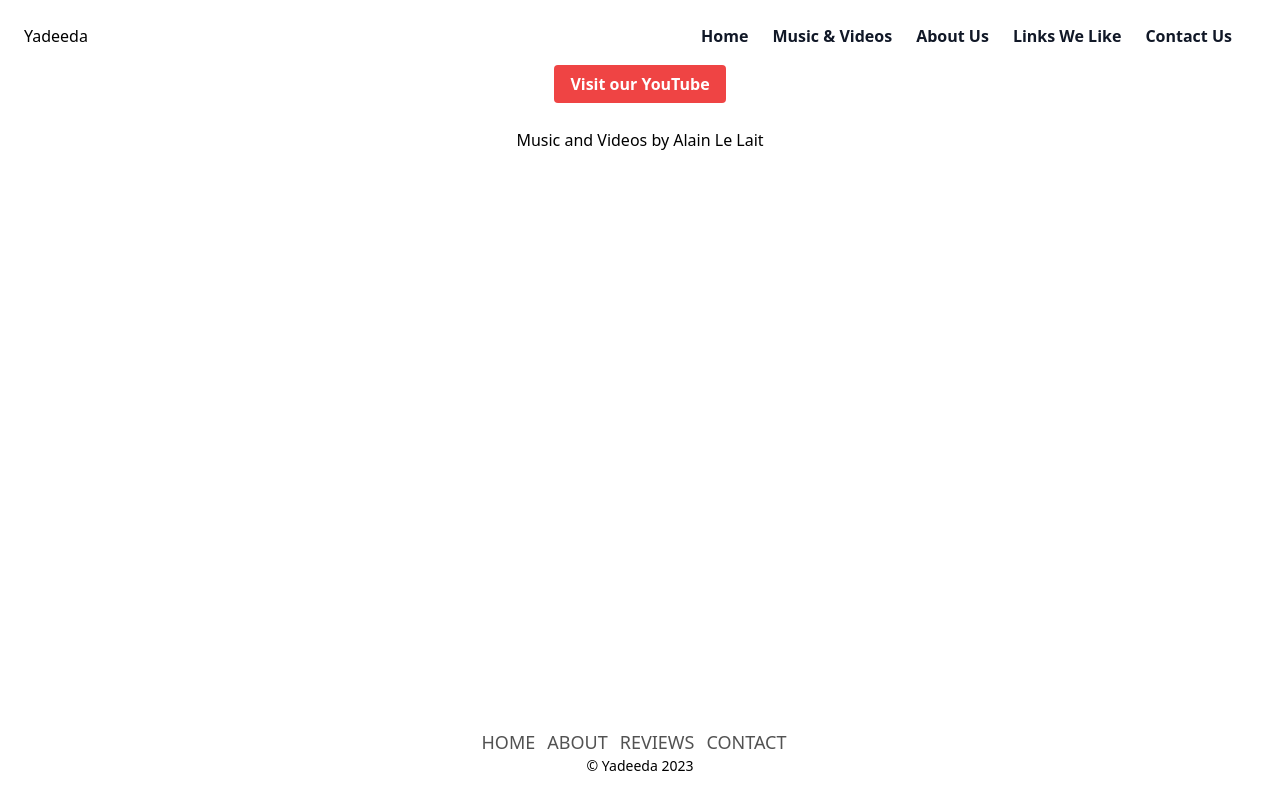
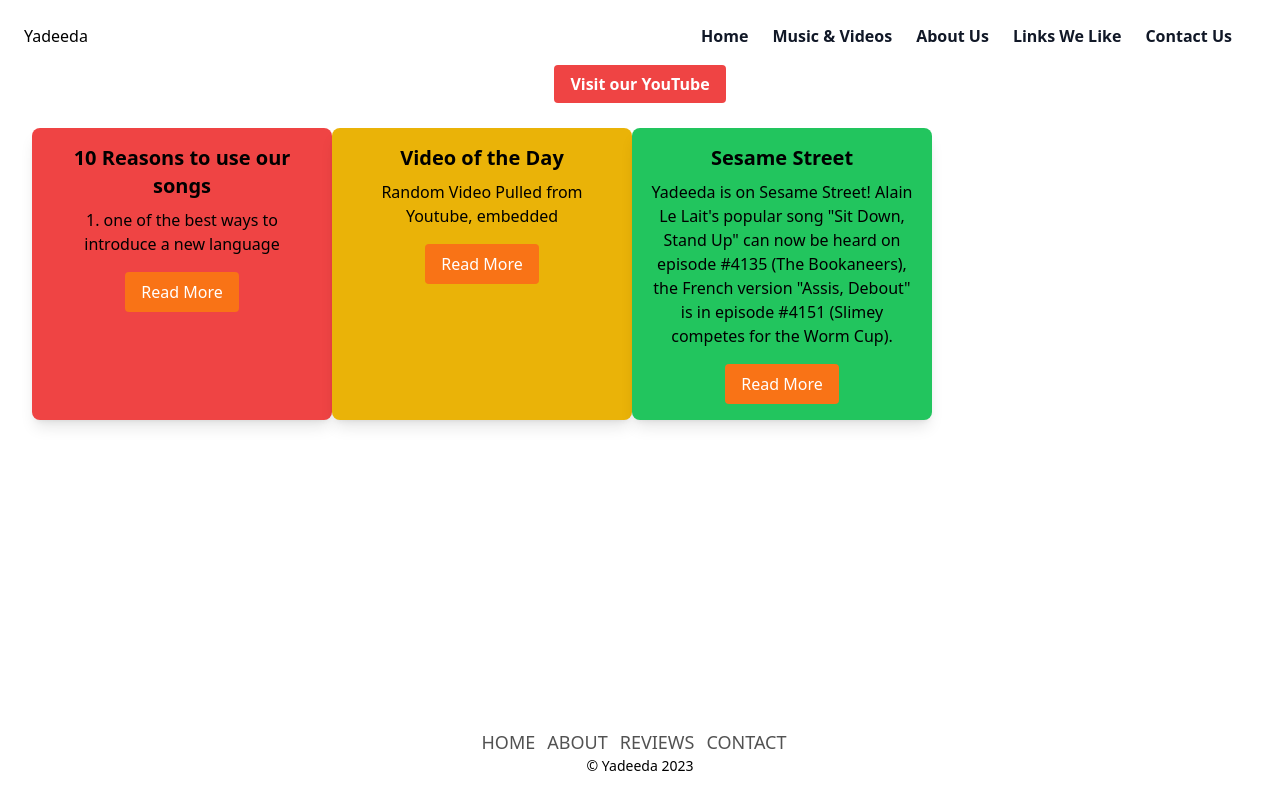
Before and after one commit to sjlelait/yadeeda, a React (Create React App) app: page / in a window 1280 px wide. Built offline with nearby package versions, Linux system fonts and the light colour scheme.

Commit message:
wip: adds HomeCards

```diff
--- /dev/null
+++ b/src/components/HomeCard.js
@@ -0,0 +1,19 @@
+import React from 'react';
+
+const HomeCard = ({ title, image, description, link, bgColor }) => {
+  return (
+    <div className={`rounded-lg shadow-lg p-4 ${bgColor}`} style={{ width: '300px' }}>
+      {image && (
+        <img src={image} alt={title} className="w-full h-32 object-cover mb-4 rounded" />
+      )}
+      {title && <h2 className="text-xl font-bold mb-2">{title}</h2>}
+      {description && <p>{description}</p>}
+      {link &&
+        <a href={link} className="bg-orange-500 text-white px-4 py-2 mt-4 inline-block rounded">
+          Read More
+        </a>}
+    </div>
+  );
+};
+
+export default HomeCard;
--- a/src/pages/Home.js
+++ b/src/pages/Home.js
@@ -1,9 +1,43 @@
 import React from 'react';
+import Card from '../components/HomeCard';
 
 const Home = (props) => {
+    const cardData = [
+        {
+          title: '10 Reasons to use our songs',
+          image: null,
+          description: '1. one of the best ways to introduce a new language',
+          link: 'https://example.com/card1',
+          bgColor: 'bg-red-500',
+        },
+        {
+          title: 'Video of the Day',
+          image: null,
+          description: 'Random Video Pulled from Youtube, embedded ',
+          link: 'https://www.youtube.com/@tialela99',
+          bgColor: 'bg-yellow-500',
+        },
+        {
+          title: 'Sesame Street',
+          image: null,
+          description: 'Yadeeda is on Sesame Street! Alain Le Lait\'s popular song "Sit Down, Stand Up" can now be heard on episode #4135 (The Bookaneers), the French version "Assis, Debout" is in episode #4151 (Slimey competes for the Worm Cup).',
+          link: 'https://example.com/card1',
+          bgColor: 'bg-green-500',
+        },
+      ];
+
     return (
-        <div className='home'>
-            <h1>Music and Videos by Alain Le Lait</h1>
+        <div className="flex">
+            {cardData.map((card, index) => (
+                <Card
+                    key={index}
+                    title={card.title}
+                    image={card.image}
+                    description={card.description}
+                    link={card.link}
+                    bgColor={card.bgColor}
+                />
+            ))}
         </div>
     )
 }
```
